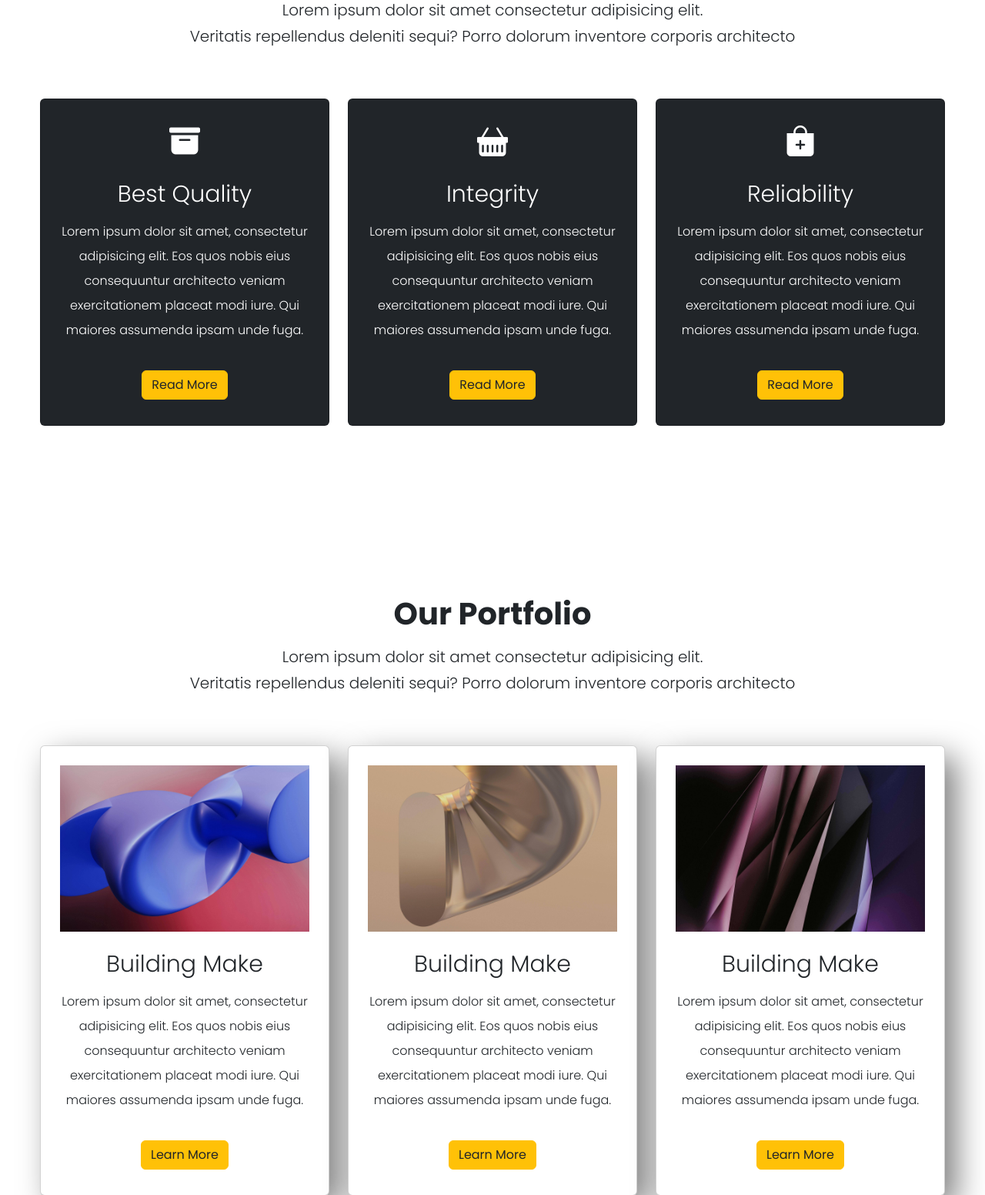
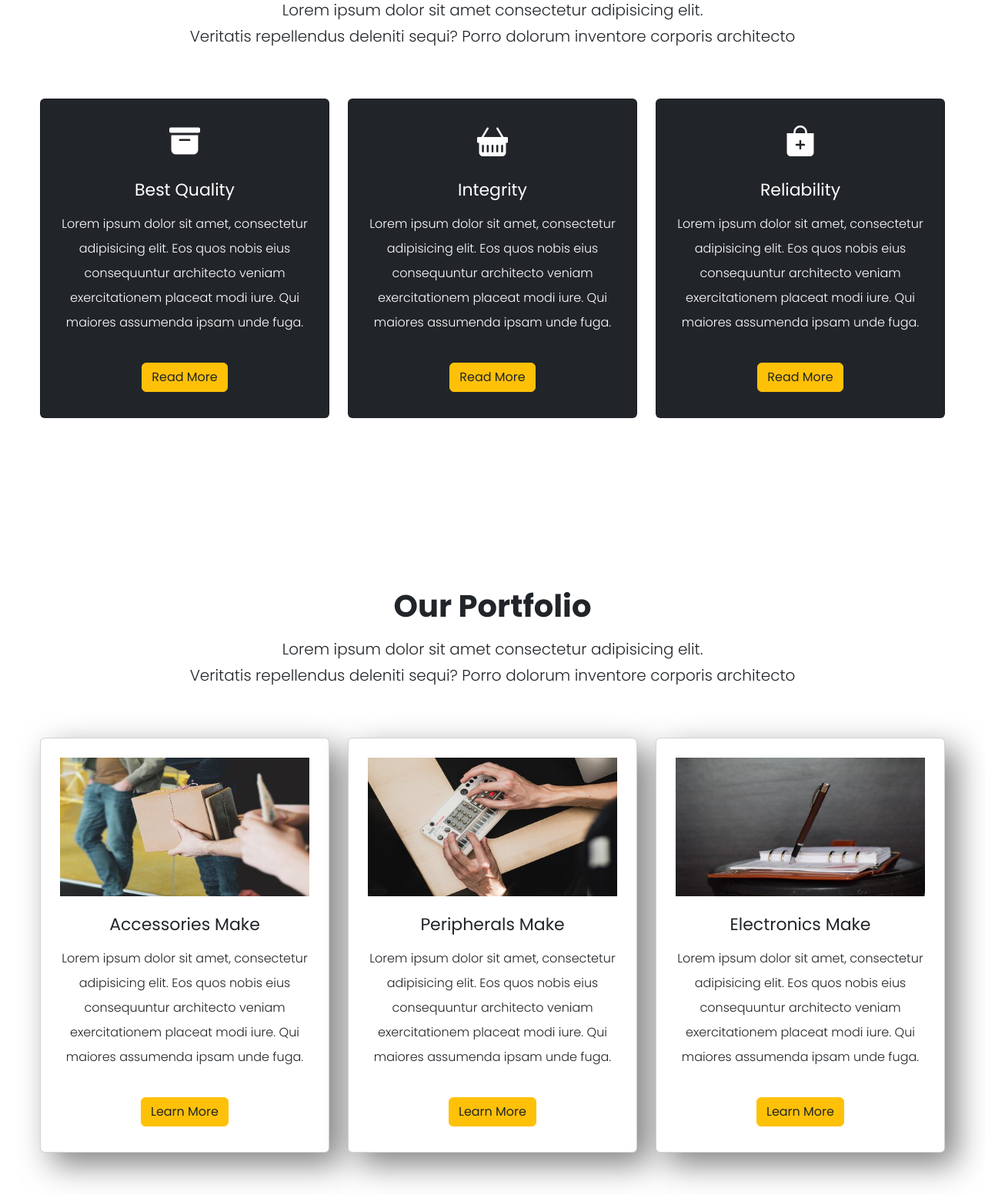
Before and after one commit to skmorshed75/Ostad, a PHP site: page / in a window 1280 px wide. Shown: the part 1861-3413 px from the top of the page at 77% size. Run offline with PHP 8.4, Linux system fonts and the light colour scheme; some libraries are stand-ins or nearby versions.

Commit message:
some changes

```diff
--- a/module-10/assignment/index.html
+++ b/module-10/assignment/index.html
@@ -52,26 +52,26 @@
           <div class="carousel-item active">
             <img src="img/slider1.jpg" class="d-block w-100" alt="slider1">
             <div class="carousel-caption">
-              <h5>First slide label</h5>
-              <p>Some representative placeholder content for the first slide.</p>
-              <p><a href="#" class="btn btn-warning mt3">Read More...</a></p>
+              <h5>35% Discount on All Products</h5>
+              <p>Lorem, ipsum dolor sit amet consectetur adipisicing elit. Facere, eos?</p>
+              <p><a href="#" class="btn btn-warning btn-lg mt3">Shop Now</a></p>
 
             </div>
           </div>
           <div class="carousel-item">
             <img src="img/slider2.jpg" class="d-block w-100" alt="slider2">
             <div class="carousel-caption">
-              <h5>Second slide label</h5>
-              <p>Some representative placeholder content for the second slide.</p>
-              <p><a href="#" class="btn btn-warning mt3">Read More...</a></p>
+              <h5>Get 20% Discount of All Accessories</h5>
+              <p>Lorem ipsum dolor sit amet consectetur adipisicing elit. Qui, accusamus?</p>
+              <p><a href="#" class="btn btn-warning btn-lg mt3">Shop Now</a></p>
             </div>
           </div>
           <div class="carousel-item">
             <img src="img/slider3.jpg" class="d-block w-100" alt="slider3">
             <div class="carousel-caption">
-              <h5>Third slide label</h5>
-              <p>Some representative placeholder content for the third slide.</p>
-              <p><a href="#" class="btn btn-warning mt3">Read More...</a></p>
+              <h5>Take Your Workout Further</h5>
+              <p>Lorem ipsum dolor sit amet consectetur adipisicing elit. Provident minus quasi eveniet.</p>
+              <p><a href="#" class="btn btn-warning btn-lg mt3">Shop Now</a></p>
             </div>
           </div>
         </div>
@@ -174,9 +174,9 @@
         <div class="card text-center bg-white pb-2">
           <div class="card-body text-dark">
             <div class="img-area mb-4">
-              <img src="img/slider1.jpg" alt="" class="img-fluid">
+              <img src="img/blog6.jpg" alt="" class="img-fluid">
             </div>
-            <h3 class="card-title">Building Make</h3>
+            <h3 class="card-title">Accessories Make</h3>
             <p class="lead">Lorem ipsum dolor sit amet, consectetur adipisicing elit. Eos quos nobis eius consequuntur architecto veniam exercitationem placeat modi iure. Qui maiores assumenda ipsam unde fuga.</p>
             <button class="btn btn-warning text-dark">Learn More</button>
           </div>
@@ -186,9 +186,9 @@
         <div class="card text-center bg-white pb-2">
           <div class="card-body text-dark">
             <div class="img-area mb-4">
-              <img src="img/slider2.jpg" alt="" class="img-fluid">
+              <img src="img/blog4.jpg" alt="" class="img-fluid">
             </div>
-            <h3 class="card-title">Building Make</h3>
+            <h3 class="card-title">Peripherals Make</h3>
             <p class="lead">Lorem ipsum dolor sit amet, consectetur adipisicing elit. Eos quos nobis eius consequuntur architecto veniam exercitationem placeat modi iure. Qui maiores assumenda ipsam unde fuga.</p>
             <button class="btn btn-warning text-dark">Learn More</button>
           </div>
@@ -198,9 +198,9 @@
         <div class="card text-center bg-white pb-2">
           <div class="card-body text-dark">
             <div class="img-area mb-4">
-              <img src="img/slider3.jpg" alt="" class="img-fluid">
+              <img src="img/blog5.jpg" alt="" class="img-fluid">
             </div>
-            <h3 class="card-title">Building Make</h3>
+            <h3 class="card-title">Electronics Make</h3>
             <p class="lead">Lorem ipsum dolor sit amet, consectetur adipisicing elit. Eos quos nobis eius consequuntur architecto veniam exercitationem placeat modi iure. Qui maiores assumenda ipsam unde fuga.</p>
             <button class="btn btn-warning text-dark">Learn More</button>
           </div>
@@ -226,7 +226,7 @@
         <div class="card text-center bg-white pb-2">
           <div class="card-body text-dark">
             <div class="img-area mb-4">
-              <img src="img/slider1.jpg" alt="" class="img-fluid">
+              <img src="img/blog1.jpg" alt="" class="img-fluid">
             </div>
             <h3 class="card-title">Lorem ipsum dolor sit amet consectetur, adipisicing elit. A, et.</h3>
             <p class="lead">Lorem ipsum dolor sit amet, consectetur adipisicing elit. Eos quos nobis eius consequuntur architecto veniam exercitationem placeat modi iure. Qui maiores assumenda ipsam unde fuga.</p>
@@ -238,7 +238,7 @@
         <div class="card text-center bg-white pb-2">
           <div class="card-body text-dark">
             <div class="img-area mb-4">
-              <img src="img/slider2.jpg" alt="" class="img-fluid">
+              <img src="img/blog2.jpg" alt="" class="img-fluid">
             </div>
             <h3 class="card-title">Lorem ipsum dolor sit amet consectetur, adipisicing elit. A, et.</h3>
             <p class="lead">Lorem ipsum dolor sit amet, consectetur adipisicing elit. Eos quos nobis eius consequuntur architecto veniam exercitationem placeat modi iure. Qui maiores assumenda ipsam unde fuga.</p>
@@ -250,7 +250,7 @@
         <div class="card text-center bg-white pb-2">
           <div class="card-body text-dark">
             <div class="img-area mb-4">
-              <img src="img/slider3.jpg" alt="" class="img-fluid">
+              <img src="img/blog3.jpg" alt="" class="img-fluid">
             </div>
             <h3 class="card-title">Lorem ipsum dolor sit amet consectetur, adipisicing elit. A, et.</h3>
             <p class="lead">Lorem ipsum dolor sit amet, consectetur adipisicing elit. Eos quos nobis eius consequuntur architecto veniam exercitationem placeat modi iure. Qui maiores assumenda ipsam unde fuga.</p>
@@ -262,7 +262,7 @@
         <div class="card text-center bg-white pb-2">
           <div class="card-body text-dark">
             <div class="img-area mb-4">
-              <img src="img/slider3.jpg" alt="" class="img-fluid">
+              <img src="img/blog4.jpg" alt="" class="img-fluid">
             </div>
             <h3 class="card-title">Lorem ipsum dolor sit amet consectetur, adipisicing elit. A, et.</h3>
             <p class="lead">Lorem ipsum dolor sit amet, consectetur adipisicing elit. Eos quos nobis eius consequuntur architecto veniam exercitationem placeat modi iure. Qui maiores assumenda ipsam unde fuga.</p>
@@ -274,7 +274,7 @@
         <div class="card text-center bg-white pb-2">
           <div class="card-body text-dark">
             <div class="img-area mb-4">
-              <img src="img/slider3.jpg" alt="" class="img-fluid">
+              <img src="img/blog5.jpg" alt="" class="img-fluid">
             </div>
             <h3 class="card-title">Lorem ipsum dolor sit amet consectetur, adipisicing elit. A, et.</h3>
             <p class="lead">Lorem ipsum dolor sit amet, consectetur adipisicing elit. Eos quos nobis eius consequuntur architecto veniam exercitationem placeat modi iure. Qui maiores assumenda ipsam unde fuga.</p>
@@ -286,7 +286,7 @@
         <div class="card text-center bg-white pb-2">
           <div class="card-body text-dark">
             <div class="img-area mb-4">
-              <img src="img/slider3.jpg" alt="" class="img-fluid">
+              <img src="img/blog6.jpg" alt="" class="img-fluid">
             </div>
             <h3 class="card-title">Lorem ipsum dolor sit amet consectetur, adipisicing elit. A, et.</h3>
             <p class="lead">Lorem ipsum dolor sit amet, consectetur adipisicing elit. Eos quos nobis eius consequuntur architecto veniam exercitationem placeat modi iure. Qui maiores assumenda ipsam unde fuga.</p>
--- a/module-10/assignment/style.css
+++ b/module-10/assignment/style.css
@@ -207,3 +207,8 @@
   .card {
     margin-bottom: 20px;
   }
+
+  .card-title {
+    font-weight: 500 !important;
+    font-size: 22px !important;
+  }
```
Also changed, not shown: module-10/assignment/img/blog1.jpg (added), module-10/assignment/img/blog2.jpg (added), module-10/assignment/img/blog3.jpg (added), module-10/assignment/img/blog4.jpg (added), module-10/assignment/img/blog5.jpg (added), module-10/assignment/img/blog6.jpg (added), module-10/assignment/img/service1.svg (deleted), module-10/assignment/img/service2.svg (deleted), module-10/assignment/img/service3.svg (deleted).
